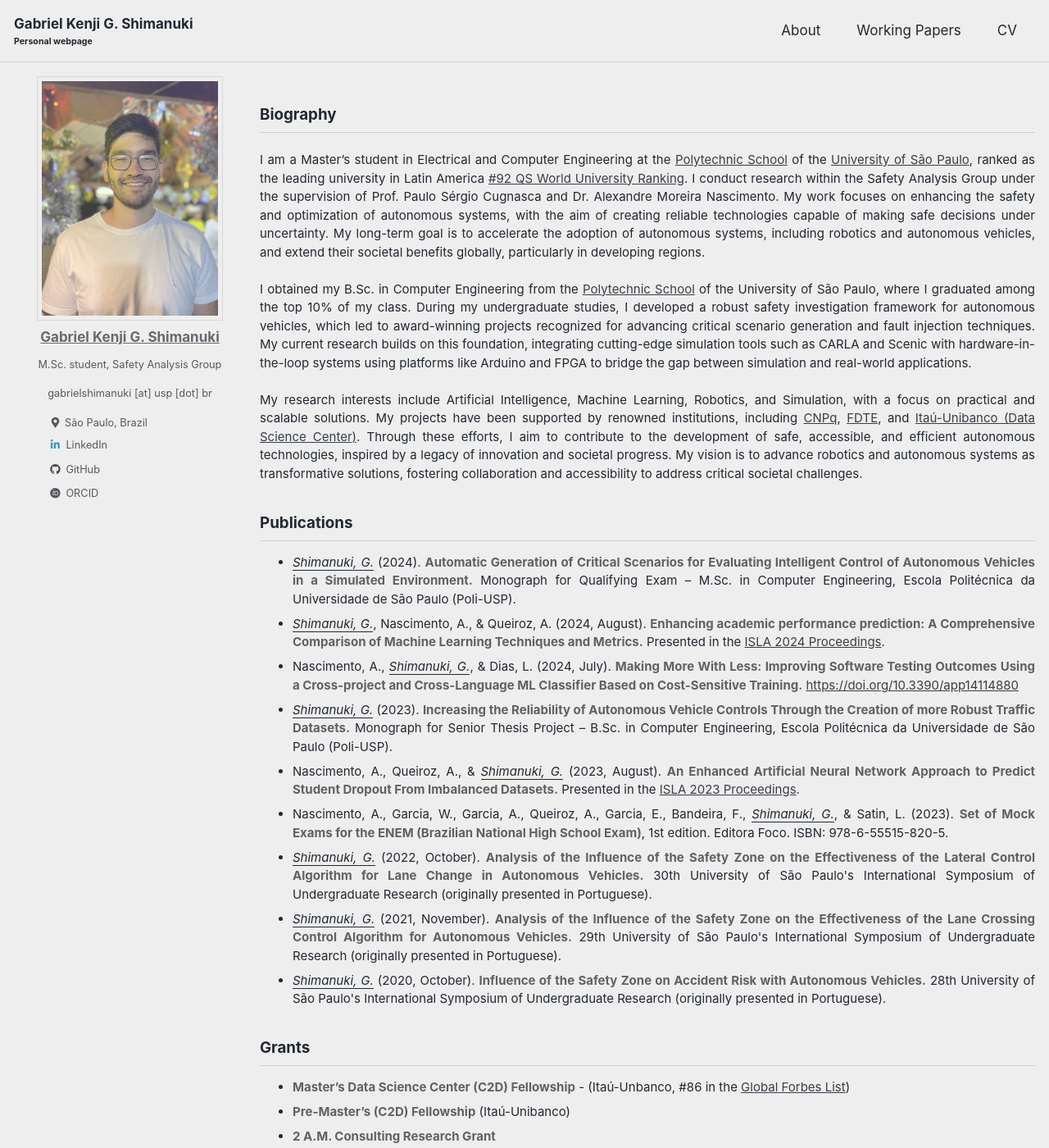
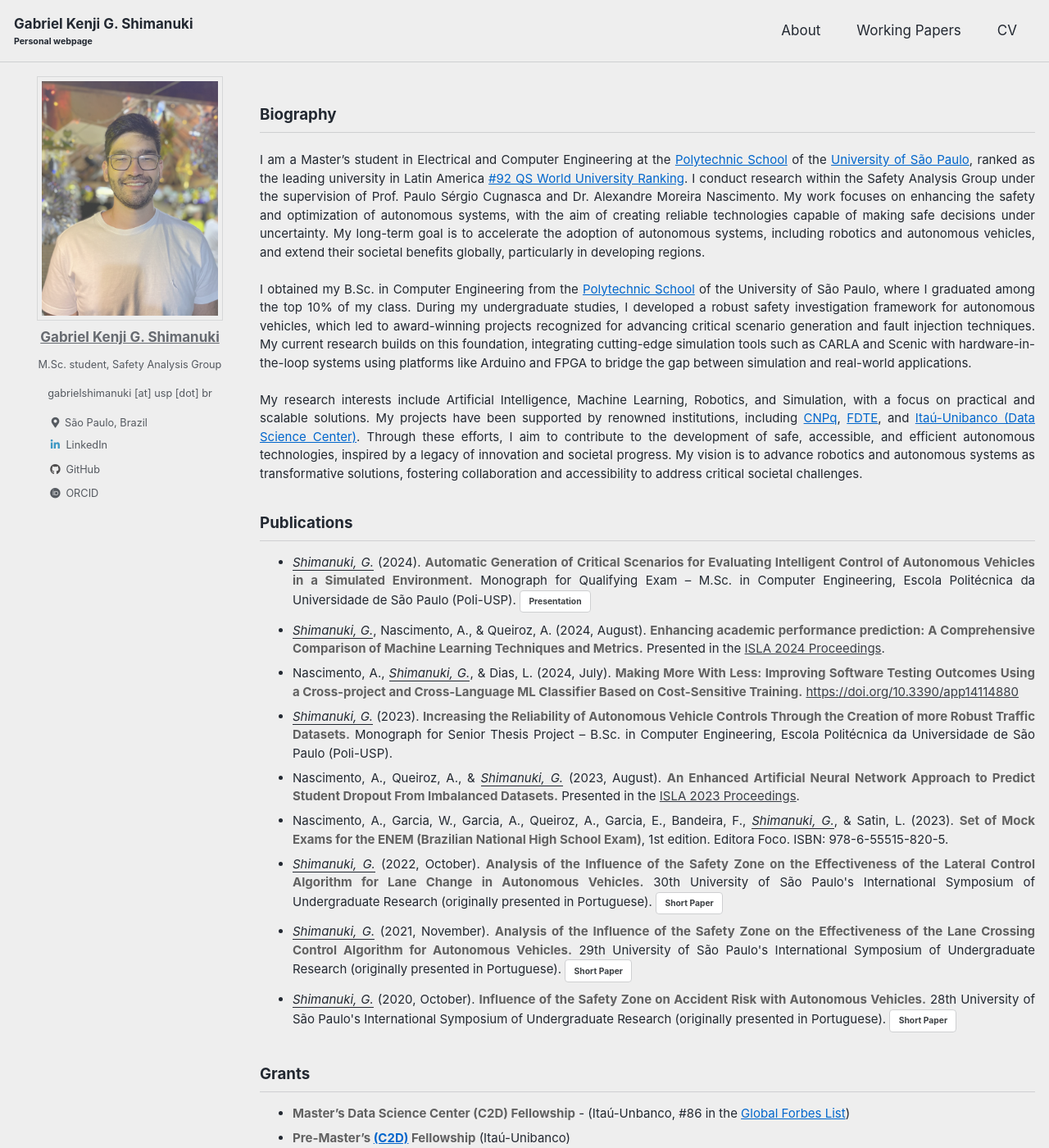
Before and after one commit to GabrielShimanuki/gabrielshimanuki.github.io, a Jekyll site: the page built from index.md, in a window 1280 px wide and 1400 px high. Shown: the whole window at 82% size. Built offline with Jekyll 4.4.1, drawn with Linux system fonts in a browser that asks for light colours; cached includes are drawn as plain includes.

Commit message:
links adjustments - qualifying topic

```diff
--- a/index.md
+++ b/index.md
@@ -66,6 +66,10 @@ a[href="/feed.xml"] {
   display: none;
 }
 
+.no-margin {
+  margin: 0 !important;
+}
+
 </style>
 
 
@@ -84,11 +88,11 @@ a[href="/feed.xml"] {
 
   <a href="" target="_blank">
 
-  <p> I am a Master’s student in Electrical and Computer Engineering at the <a href="https://www-poli-usp-br.translate.goog/?_x_tr_sl=pt&_x_tr_tl=en&_x_tr_hl=pt-BR&_x_tr_pto=wapp" target="_blank">Polytechnic School</a> of the <a href="https://www5.usp.br/english/institutional/" target="_blank">University of São Paulo</a>, ranked as the leading university in Latin America <a href="https://www.topuniversities.com/world-university-rankings?page=3" target="_blank">#92 QS World University Ranking</a>. I conduct research within the Safety Analysis Group under the supervision of Prof. Paulo Sérgio Cugnasca and Dr. Alexandre Moreira Nascimento. My work focuses on enhancing the safety and optimization of autonomous systems, with the aim of creating reliable technologies capable of making safe decisions under uncertainty. My long-term goal is to accelerate the adoption of autonomous systems, including robotics and autonomous vehicles, and extend their societal benefits globally, particularly in developing regions.</p>
+  <p> I am a Master’s student in Electrical and Computer Engineering at the <a href="https://www-poli-usp-br.translate.goog/?_x_tr_sl=pt&_x_tr_tl=en&_x_tr_hl=pt-BR&_x_tr_pto=wapp" target="_blank" style="color: #0066cc;">Polytechnic School</a> of the <a href="https://www5.usp.br/english/institutional/" target="_blank" style="color: #0066cc;">University of São Paulo</a>, ranked as the leading university in Latin America <a href="https://www.topuniversities.com/world-university-rankings?page=3" target="_blank" style="color: #0066cc;">#92 QS World University Ranking</a>. I conduct research within the Safety Analysis Group under the supervision of Prof. Paulo Sérgio Cugnasca and Dr. Alexandre Moreira Nascimento. My work focuses on enhancing the safety and optimization of autonomous systems, with the aim of creating reliable technologies capable of making safe decisions under uncertainty. My long-term goal is to accelerate the adoption of autonomous systems, including robotics and autonomous vehicles, and extend their societal benefits globally, particularly in developing regions.</p>
 
-  <p> I obtained my B.Sc. in Computer Engineering from the <a href="https://www-poli-usp-br.translate.goog/?_x_tr_sl=pt&_x_tr_tl=en&_x_tr_hl=pt-BR&_x_tr_pto=wapp" target="_blank">Polytechnic School</a> of the University of São Paulo, where I graduated among the top 10% of my class. During my undergraduate studies, I developed a robust safety investigation framework for autonomous vehicles, which led to award-winning projects recognized for advancing critical scenario generation and fault injection techniques. My current research builds on this foundation, integrating cutting-edge simulation tools such as CARLA and Scenic with hardware-in-the-loop systems using platforms like Arduino and FPGA to bridge the gap between simulation and real-world applications. </p>
+  <p> I obtained my B.Sc. in Computer Engineering from the <a href="https://www-poli-usp-br.translate.goog/?_x_tr_sl=pt&_x_tr_tl=en&_x_tr_hl=pt-BR&_x_tr_pto=wapp" target="_blank" style="color: #0066cc;">Polytechnic School</a> of the University of São Paulo, where I graduated among the top 10% of my class. During my undergraduate studies, I developed a robust safety investigation framework for autonomous vehicles, which led to award-winning projects recognized for advancing critical scenario generation and fault injection techniques. My current research builds on this foundation, integrating cutting-edge simulation tools such as CARLA and Scenic with hardware-in-the-loop systems using platforms like Arduino and FPGA to bridge the gap between simulation and real-world applications. </p>
 
-  <p> My research interests include Artificial Intelligence, Machine Learning, Robotics, and Simulation, with a focus on practical and scalable solutions. My projects have been supported by renowned institutions, including <a href="https://www-gov-br.translate.goog/mcti/pt-br?_x_tr_sl=pt&_x_tr_tl=en&_x_tr_hl=pt-BR&_x_tr_pto=wapp" target="_blank">CNPq</a>, <a href="https://www-fdte-org-br.translate.goog/?_x_tr_sl=pt&_x_tr_tl=en&_x_tr_hl=pt-BR&_x_tr_pto=wapp" target="_blank">FDTE</a>, and <a href="https://c2d-poli-usp-br.translate.goog/?_x_tr_sl=pt&_x_tr_tl=en&_x_tr_hl=pt-BR&_x_tr_pto=wapp" target="_blank">Itaú-Unibanco (Data Science Center)</a>. Through these efforts, I aim to contribute to the development of safe, accessible, and efficient autonomous technologies, inspired by a legacy of innovation and societal progress. My vision is to advance robotics and autonomous systems as transformative solutions, fostering collaboration and accessibility to address critical societal challenges.</p>
+  <p> My research interests include Artificial Intelligence, Machine Learning, Robotics, and Simulation, with a focus on practical and scalable solutions. My projects have been supported by renowned institutions, including <a href="https://www-gov-br.translate.goog/mcti/pt-br?_x_tr_sl=pt&_x_tr_tl=en&_x_tr_hl=pt-BR&_x_tr_pto=wapp" target="_blank" style="color: #0066cc;">CNPq</a>, <a href="https://www-fdte-org-br.translate.goog/?_x_tr_sl=pt&_x_tr_tl=en&_x_tr_hl=pt-BR&_x_tr_pto=wapp" target="_blank" style="color: #0066cc;">FDTE</a>, and <a href="https://c2d-poli-usp-br.translate.goog/?_x_tr_sl=pt&_x_tr_tl=en&_x_tr_hl=pt-BR&_x_tr_pto=wapp" target="_blank" style="color: #0066cc;">Itaú-Unibanco (Data Science Center)</a>. Through these efforts, I aim to contribute to the development of safe, accessible, and efficient autonomous technologies, inspired by a legacy of innovation and societal progress. My vision is to advance robotics and autonomous systems as transformative solutions, fostering collaboration and accessibility to address critical societal challenges.</p>
 
   <!-- Studies test -->
 </div>
@@ -98,7 +102,7 @@ a[href="/feed.xml"] {
   <ul>
 
     <li>
-    <u><em>Shimanuki, G.</em></u> (2024). <strong>Automatic Generation of Critical Scenarios for Evaluating Intelligent Control of Autonomous Vehicles in a Simulated Environment.</strong> Monograph for Qualifying Exam – M.Sc. in Computer Engineering, Escola Politécnica da Universidade de São Paulo (Poli-USP).
+    <u><em>Shimanuki, G.</em></u> (2024). <strong>Automatic Generation of Critical Scenarios for Evaluating Intelligent Control of Autonomous Vehicles in a Simulated Environment.</strong> Monograph for Qualifying Exam – M.Sc. in Computer Engineering, Escola Politécnica da Universidade de São Paulo (Poli-USP). <a href="/assets/pdf/CC/Presentation - Qualifying Exam - EN.pdf" class="btn btn--inverse btn--small">Presentation</a>
     </li>
 
     <li>
@@ -122,16 +126,17 @@ a[href="/feed.xml"] {
     </li>
 
     <li>
-    <u><em>Shimanuki, G.</em></u> (2022, October). <strong>Analysis of the Influence of the Safety Zone on the Effectiveness of the Lateral Control Algorithm for Lane Change in Autonomous Vehicles.</strong> 30th University of São Paulo's International Symposium of Undergraduate Research (originally presented in Portuguese).
+    <u><em>Shimanuki, G.</em></u> (2022, October). <strong>Analysis of the Influence of the Safety Zone on the Effectiveness of the Lateral Control Algorithm for Lane Change in Autonomous Vehicles.</strong> 30th University of São Paulo's International Symposium of Undergraduate Research (originally presented in Portuguese). <a href="/assets/pdf/siicusp/SIICUSP-2022.pdf" class="btn btn--inverse btn--small">Short Paper</a>
     </li>
 
     <li>
-    <u><em>Shimanuki, G.</em></u> (2021, November). <strong>Analysis of the Influence of the Safety Zone on the Effectiveness of the Lane Crossing Control Algorithm for Autonomous Vehicles.</strong> 29th University of São Paulo's International Symposium of Undergraduate Research (originally presented in Portuguese).
+    <u><em>Shimanuki, G.</em></u> (2021, November). <strong>Analysis of the Influence of the Safety Zone on the Effectiveness of the Lane Crossing Control Algorithm for Autonomous Vehicles.</strong> 29th University of São Paulo's International Symposium of Undergraduate Research (originally presented in Portuguese). <a href="/assets/pdf/siicusp/SIICUSP-2021.pdf" class="btn btn--inverse btn--small">Short Paper</a>
     </li>
 
     <li>
-    <u><em>Shimanuki, G.</em></u> (2020, October). <strong>Influence of the Safety Zone on Accident Risk with Autonomous Vehicles.</strong> 28th University of São Paulo's International Symposium of Undergraduate Research (originally presented in Portuguese).
+    <u><em>Shimanuki, G.</em></u> (2020, October). <strong>Influence of the Safety Zone on Accident Risk with Autonomous Vehicles.</strong> 28th University of São Paulo's International Symposium of Undergraduate Research (originally presented in Portuguese). <a href="/assets/pdf/siicusp/SIICUSP-2020.pdf" class="btn btn--inverse btn--small">Short Paper</a>
     </li>
+
 
   </ul>
 </div>
@@ -140,10 +145,10 @@ a[href="/feed.xml"] {
 <div class="justify-text">
   <ul>
     <li>
-      <strong>Master’s Data Science Center (C2D) Fellowship</strong> - (Itaú-Unbanco, #86 in the <a href="https://www.forbes.com/lists/global2000/" target="_blank">Global Forbes List</a>)
+      <strong>Master’s Data Science Center (C2D) Fellowship</strong> - (Itaú-Unbanco, #86 in the <a href="https://www.forbes.com/lists/global2000/" target="_blank" style="color: #0066cc;">Global Forbes List</a>)
     </li>
     <li>
-      <strong>Pre-Master’s (C2D) Fellowship</strong> (Itaú-Unibanco)
+      <strong>Pre-Master’s <a href="https://c2d-poli-usp-br.translate.goog/?_x_tr_sl=pt&_x_tr_tl=en&_x_tr_hl=pt-BR&_x_tr_pto=wapp" target="_blank" style="color: #0066cc;">(C2D)</a> Fellowship</strong> (Itaú-Unibanco)
     </li>
     <li>
       <strong>2 A.M. Consulting Research Grant</strong>
```
Also changed, not shown: _pages/working-papers.md (+1 -1 lines), 4 other files.
